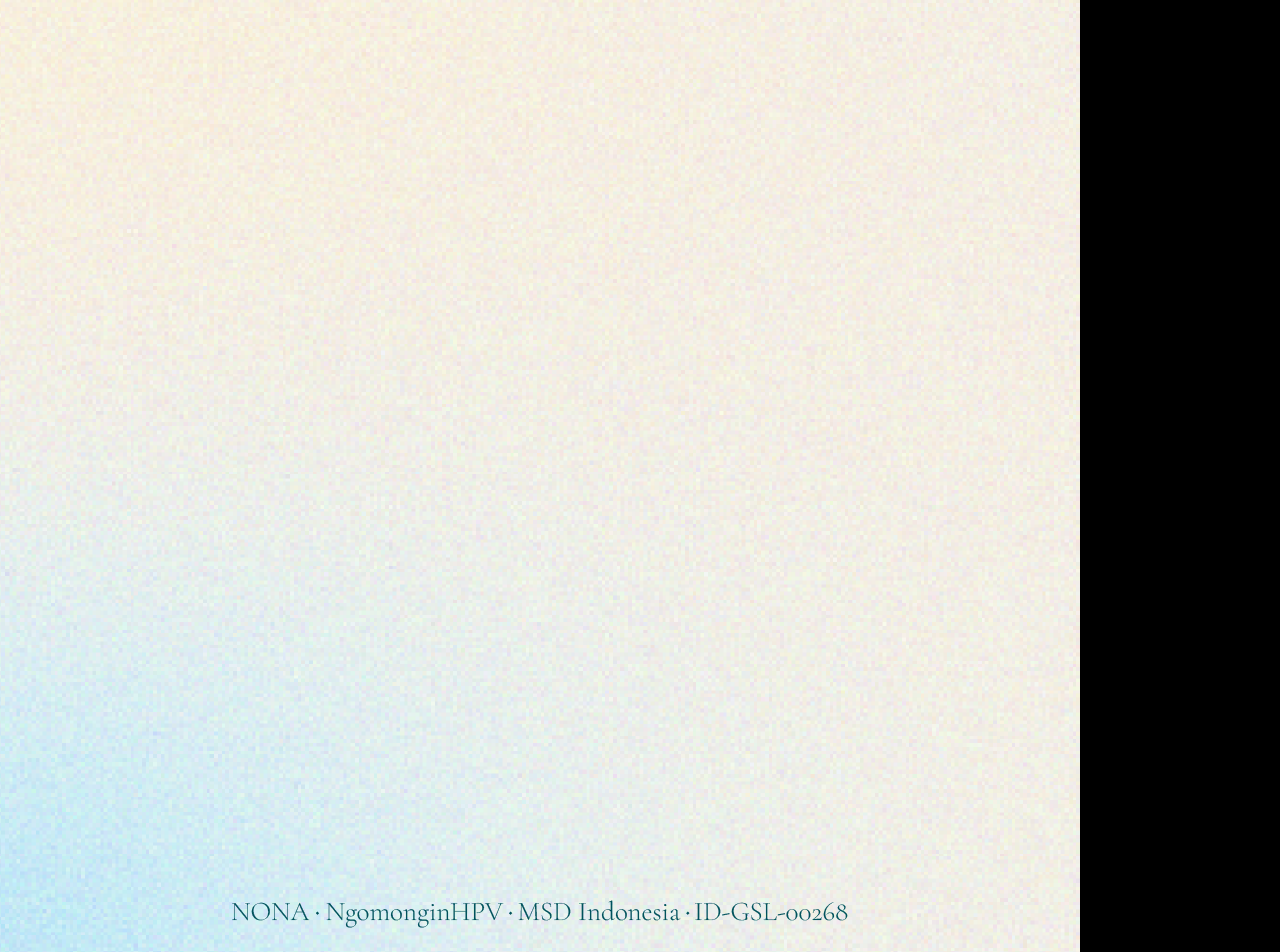
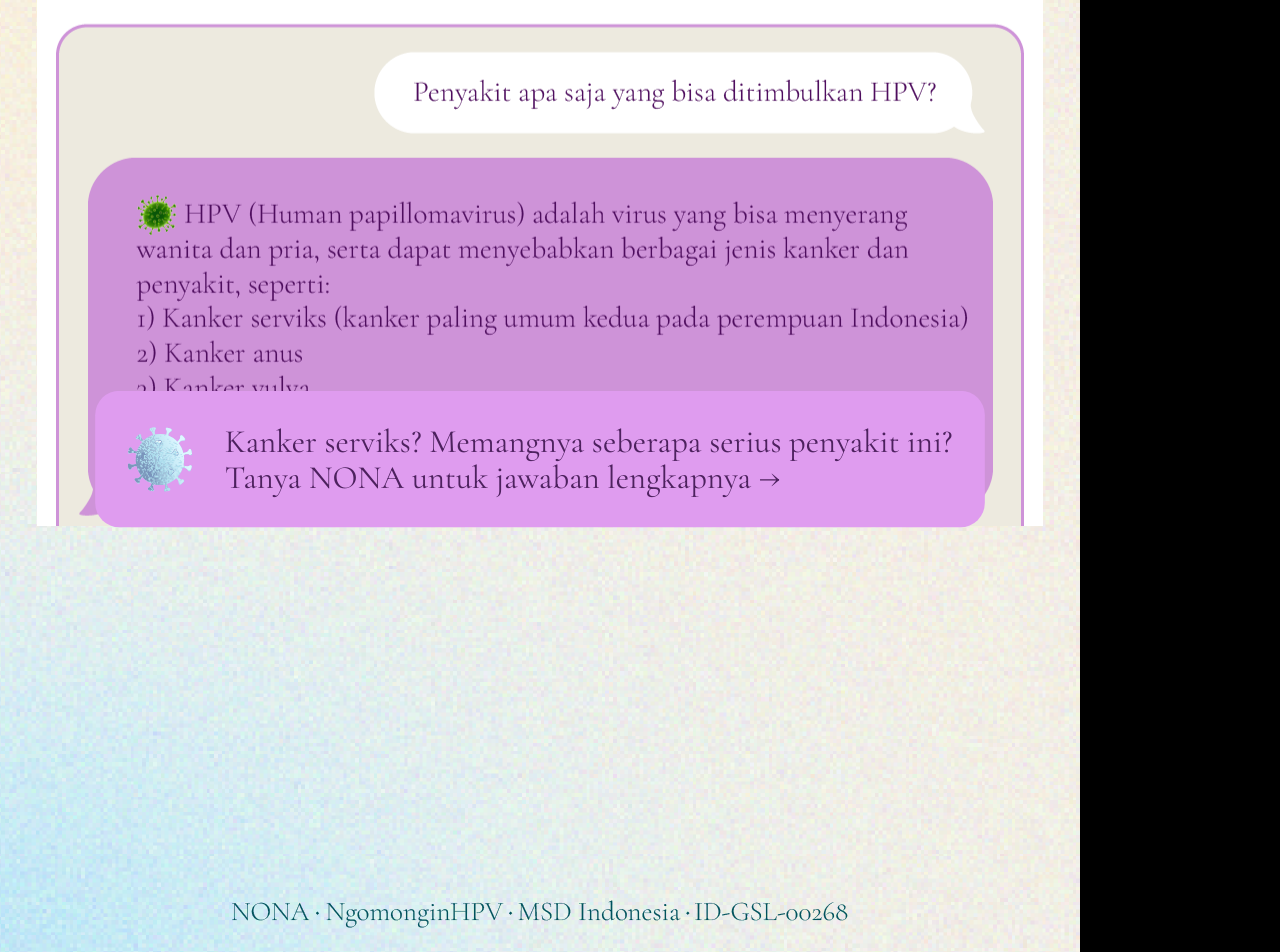
Before and after one commit to vartech-id/quiz-nhpv-beauty, a Nuxt app: page /category/learning-to-love/explanation-1 in a window 1280 px wide. Shown: the part 968-1920 px from the top of the page. Built offline with nearby package versions, Linux system fonts and the light colour scheme.

Commit message:
(ui) finisih learning to love

```diff
--- a/app/assets/css/main.css
+++ b/app/assets/css/main.css
@@ -21,6 +21,9 @@
   --color-secondary-lavender: #df9cef;
   --color-tertiary-pink: #f8bbd9;
   --color-fourth-blue: #9f9acd;
+  --color-primary-btn: #4d215e;
+  --color-secondary-btn: #661041;
+  --color-tertiary-btn: #0f0f5b
 }
 
 body {
--- a/app/composables/useCategorySlug.js
+++ b/app/composables/useCategorySlug.js
@@ -9,8 +9,11 @@ export const useCategorySlug = () => {
       return null;
     }
     const data = segments[categoryIndex + 1].split("-") ?? null;
-
-    return data.join(" ");
+    if (data.join(" ") === "learning to love") {
+      return "masih penasaran?";
+    } else {
+      return data.join(" ");
+    }
   });
 
   return {
--- a/app/pages/category/learning-to-love/end.vue
+++ b/app/pages/category/learning-to-love/end.vue
@@ -1,18 +1,20 @@
 <script setup>
-const { categorySlug } = useCategorySlug();
-const {whatsappLink} = useCategoryWhatsAppLink()
+const { whatsappLink } = useCategoryWhatsAppLink();
 </script>
 <template>
-    <div>
-        <h1>end-1</h1>
-        <h2>{{ categorySlug }}</h2>
-        <AppQrCode
-            :value="whatsappLink"
-        />
-        <NextButton
-            to="/"
-            button-class="w-30 rounded-full bg-secondary-lavender px-6 py-3 text-white"
-            >Back</NextButton
-        >
+  <div class="wrapper end-page-wrapper end-learning-to-love">
+    <div class="qr-end-wrapper bg-secondary-lavender rounded-2xl">
+      <AppQrCode :value="whatsappLink" />
     </div>
+    <NextButton
+      to="/"
+      button-class="long-btn-end bg-secondary-lavender text-primary-btn"
+      >Mulai ulang</NextButton
+    >
+  </div>
 </template>
+<style>
+.end-learning-to-love {
+    background: url("/images/question/learning-to-love/end.png");
+}
+</style>
--- a/app/pages/category/learning-to-love/explanation-1.vue
+++ b/app/pages/category/learning-to-love/explanation-1.vue
@@ -1,17 +1,43 @@
-<script setup>
-
-</script>
+<script setup></script>
 <template>
-    <div class="wrapper first-explanation">
+  <div class="wrapper learning-to-love-exp-1 first-exp pt-[85rem]">
     <NextButton
       to="/category/learning-to-love/end"
-            button-class="w-30 rounded-full bg-secondary-lavender px-6 py-3 text-white"
-            >Next</NextButton
+      button-class="virus-btn bg-secondary-lavender text-primary-btn"
+      ><img
+        class="virus-icon"
+        src="/images/question/virus.svg"
+        alt=""
+        aria-hidden="true"
       >
+      <div class="virus-exp-btn">
+        <p>Kanker serviks? Memangnya seberapa serius penyakit ini?</p>
+        <p>Tanya NONA untuk jawaban lengkapnya →</p>
+      </div>
+    </NextButton>
   </div>
 </template>
 <style>
-    .first-explanation{
+.learning-to-love-exp-1 {
   background: url("/images/question/learning-to-love/explanation-1.png");
 }
+
+.first-exp {
+  display: flex;
+  justify-content: center;
+}
+
+.virus-btn {
+  border-radius: 1.5rem;
+  padding: 2rem;
+  font-size: 2rem;
+  line-height: 2.2rem;
+  display: flex;
+  gap: 2rem;
+}
+
+.virus-icon {
+  width: 63px;
+  height: 63px;
+}
 </style>
--- a/app/pages/category/learning-to-love/index.vue
+++ b/app/pages/category/learning-to-love/index.vue
@@ -1,9 +1,8 @@
-<script setup></script>
 <template>
   <div class="wrapper welcome-pre-explanation learning-to-love">
       <NextButton
         to="/category/learning-to-love/explanation-1"
-        button-class="long-btn-welcome bg-secondary-lavender text-white"
+        button-class="long-btn-welcome bg-secondary-lavender text-primary-btn"
         >Lanjut</NextButton
       >
   </div>
@@ -19,6 +18,4 @@
   align-items: center;
   padding-top: 65rem;
 }
-
-
 </style>
--- a/app/pages/category/love-and-guarded/index.vue
+++ b/app/pages/category/love-and-guarded/index.vue
@@ -1,13 +1,21 @@
-<script setup>
+<template>
+  <div class="wrapper welcome-pre-explanation love-and-guarded">
+      <NextButton
+        to="/category/love-and-guarded/explanation-1"
+        button-class="long-btn-welcome bg-fourth-blue text-white"
+        >Lanjut</NextButton
+      >
+  </div>
+</template>
+<style>
+.love-and-guarded {
+  background: url("/images/question/love-and-guarded/index.png");
+}
 
-</script>
-<template>
-    <div>
-        <h1>love-and-guarded</h1>
-        <NextButton
-            to="/category/love-and-guarded/explanation-1"
-            button-class="w-30 rounded-full bg-fourth-blue px-6 py-3 text-white"
-            >Next</NextButton
-        >
-    </div>
-</template>
+.welcome-pre-explanation {
+  display: flex;
+  justify-content: center;
+  align-items: center;
+  padding-top: 65rem;
+}
+</style>
--- a/app/pages/category/taking-the-step/index.vue
+++ b/app/pages/category/taking-the-step/index.vue
@@ -1,13 +1,21 @@
-<script setup>
+<template>
+  <div class="wrapper welcome-pre-explanation taking-the-step">
+      <NextButton
+        to="/category/taking-the-step/explanation-1"
+        button-class="long-btn-welcome bg-tertiary-pink text-white"
+        >Lanjut</NextButton
+      >
+  </div>
+</template>
+<style>
+.taking-the-step {
+  background: url("/images/question/taking-the-step/index.png");
+}
 
-</script>
-<template>
-    <main>
-        <h1>taking-the-step</h1>
-        <NextButton
-            to="/category/taking-the-step/explanation-1"
-            button-class="w-30 rounded-full bg-tertiary-pink px-6 py-3 text-white"
-            >Next</NextButton
-        >
-    </main>
-</template>
+.welcome-pre-explanation {
+  display: flex;
+  justify-content: center;
+  align-items: center;
+  padding-top: 65rem;
+}
+</style>
--- a/app/pages/index.vue
+++ b/app/pages/index.vue
@@ -32,9 +32,30 @@ const instagramLink = "https://www.instagram.com/ngobrolinhpv";
 }
 
 .long-btn-welcome {
-  padding: 2rem 25rem;
+  padding: 1.8rem 25rem;
   border-radius: 1.5rem;
   font-size: 2.5rem;
   line-height: 2.5rem;
 }
+
+.end-page-wrapper {
+  display: flex;
+  flex-direction: column;
+  align-items: center;
+  justify-content: center;
+  gap: 5rem;
+  padding-top: 34.5rem;
+}
+
+.qr-end-wrapper {
+  margin-right: 34.5rem;
+  padding: 1.1rem;
+  width: 17%;
+}
+
+.long-btn-end {
+  padding: 1rem 21rem;
+  border-radius: 1.5rem;
+  font-size: 2.5rem;
+}
 </style>
```
Also changed, not shown: 1 other file (tests, documents, lock files or other folders). Lines whose indentation alone changed are shown as unchanged.
